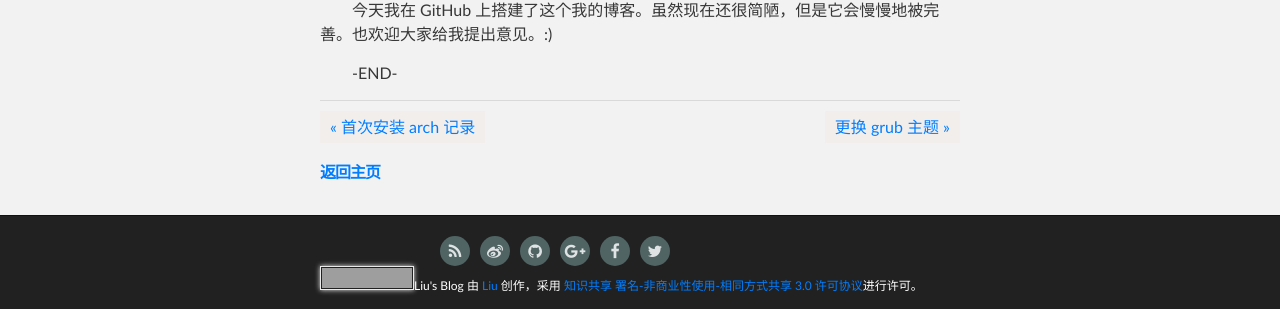
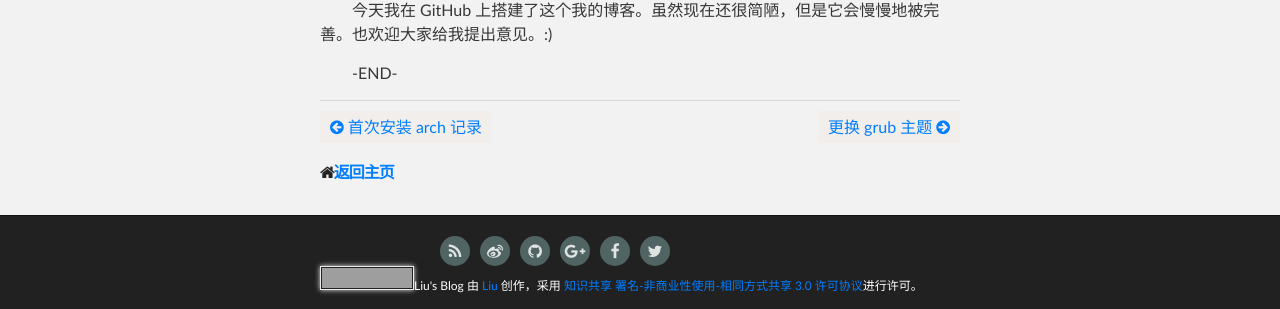
Before and after one commit to laurence6/blog, a Jekyll site: the page built from _posts/2013-08-21-00.html, in a window 1280 px wide. Shown: the part 543-852 px from the top of the page. Built offline with Jekyll 4.4.1, drawn with Linux system fonts in a browser that asks for light colours; nearby versions of some CDN libraries; some web fonts are replaced; comment, search, counter and statistics services are not loaded; grey boxes are pictures that could not be loaded.

Commit message:
add some icons

```diff
--- a/_layouts/post.html
+++ b/_layouts/post.html
@@ -13,10 +13,10 @@ layout: default
 
 <nav class="article-previous fn-clear">
     {% if page.previous %}
-        <a class="prev" href="{{ page.previous.url }}" rel="bookmark">&laquo;&nbsp;{{ page.previous.title | truncatewords:5 }}</a>
+        <a class="prev" href="{{ page.previous.url }}" rel="bookmark"><i class="fa fa-arrow-circle-left"></i>&nbsp;{{ page.previous.title | truncatewords:5 }}</a>
     {% endif %}
     {% if page.next %}
-        <a class="next" href="{{ page.next.url }}" rel="bookmark">{{ page.next.title | truncatewords:5 }}&nbsp;&raquo;</a>
+        <a class="next" href="{{ page.next.url }}" rel="bookmark">{{ page.next.title | truncatewords:5 }}&nbsp;<i class="fa fa-arrow-circle-right"></i></a>
     {% endif %}
 </nav>
 
@@ -44,4 +44,4 @@ var duoshuoQuery = {short_name:"liuxy"};
     })();
 </script>
 
-<h6><a href="/">返回主页</a></h6>
+<h6><i class="fa fa-home"></i><a href="/">返回主页</a></h6>
```
